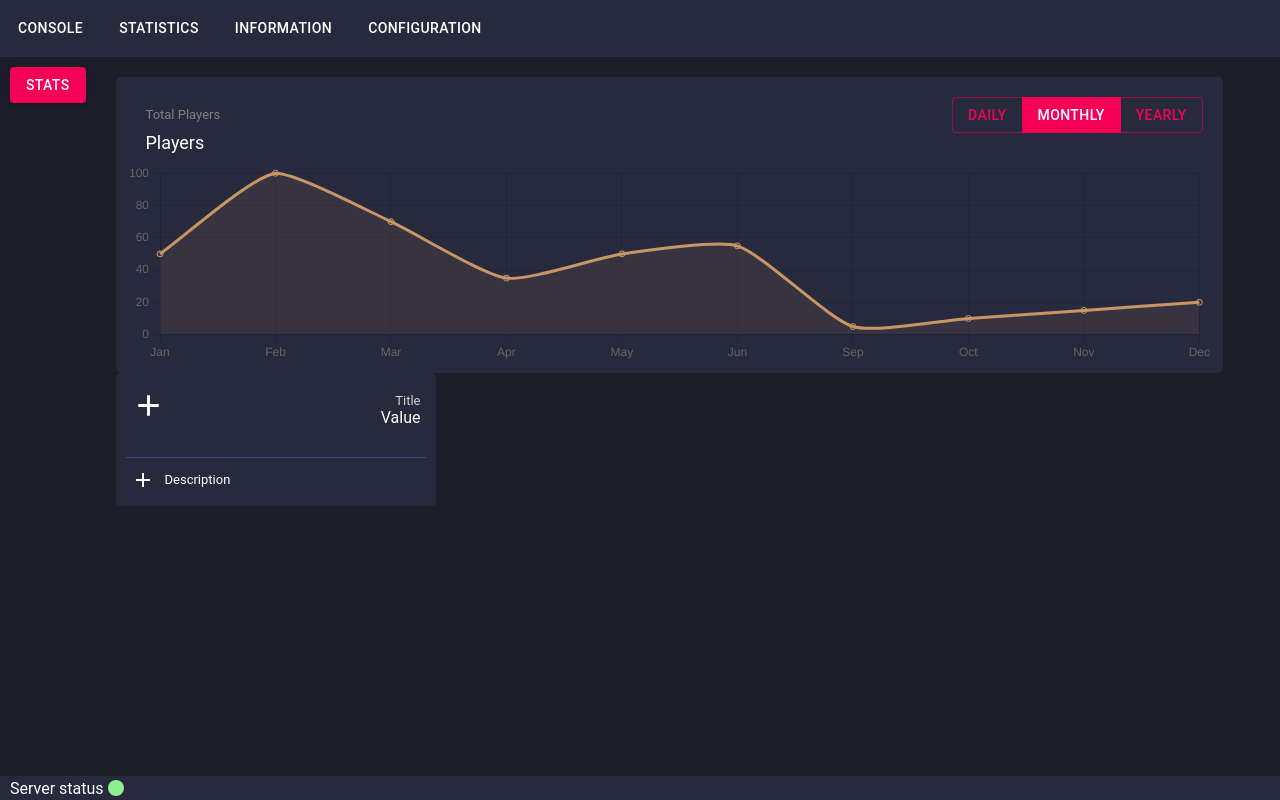
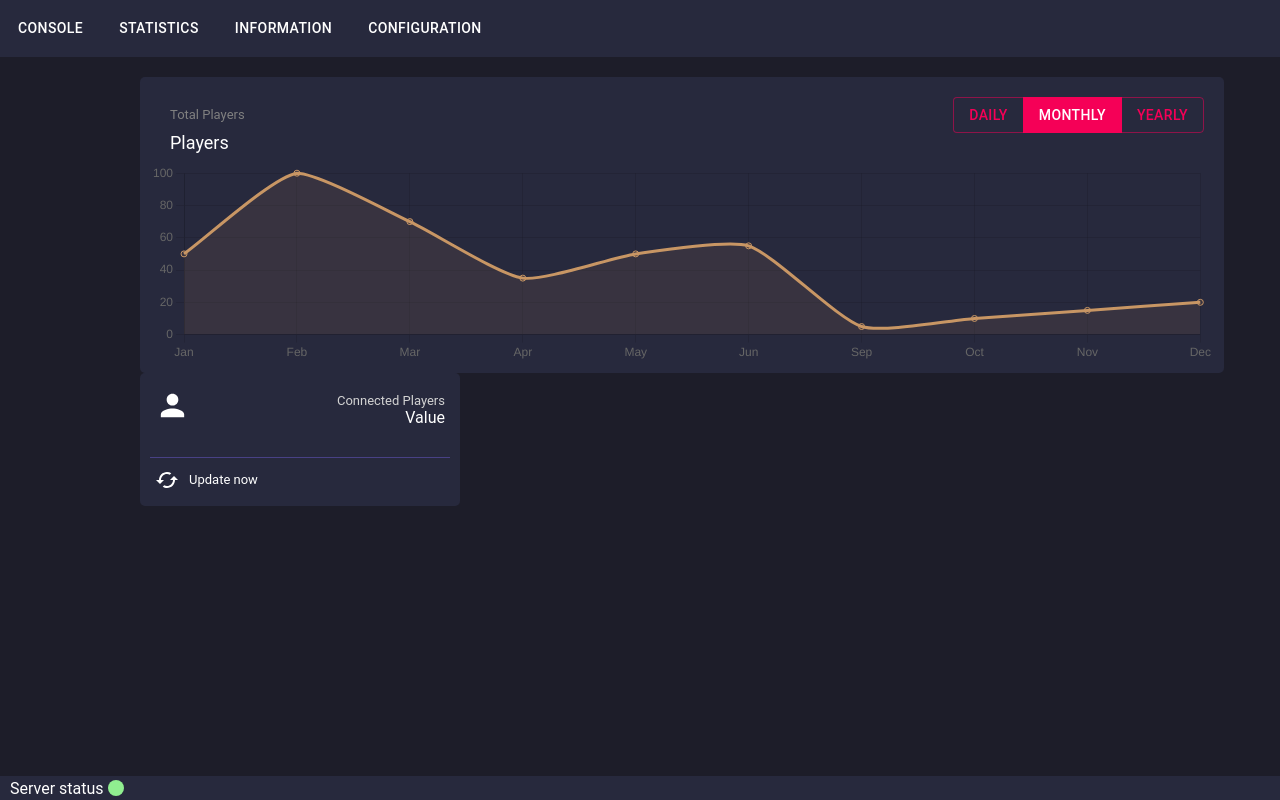
Before and after one commit to michalzard/Solaris, a React (Create React App) app: page /stats in a window 1280 px wide. Built offline with nearby package versions, Linux system fonts and the light colour scheme; no server answers.

Commit message:
card shows concurrent users

```diff
--- a/src/components/Statistics/ServerStats.jsx
+++ b/src/components/Statistics/ServerStats.jsx
@@ -1,26 +1,54 @@
-import React from 'react'
+import React, { useEffect } from 'react'
 import "./ServerStats.scss";
-import {Button} from "@material-ui/core";
+//import {Button} from "@material-ui/core";
 import PerformanceChart from './PerformanceChart';
 import StatCard from './StatCard';
+import { useState } from 'react';
+import PersonIcon from '@material-ui/icons/Person';
+import CachedIcon from '@material-ui/icons/Cached';
 
 function ServerStats({ws}) {
+    const [concurrentPlayers,setConcurrentPlayers]=useState(0);
+    ws.onmessage=(e)=>{
+        const data=JSON.parse(e.data);
+        if(data.Message.includes("users")){
+        const connectedPlayers=data.Message.split("\n")[1].replace("users","");
+        setConcurrentPlayers(connectedPlayers);
+        }else return;
+    }
+    useEffect(()=>{
+        setTimeout(()=>{
+        if(ws)ws.send(JSON.stringify({Message:"users", Name:"Console"}));
+        },200);
+    },[ws]);
+
+
+    const updateConcurrentInfo=()=>{
+    const playerCard=document.getElementById("playerCard");
+    if(playerCard && !playerCard.classList.contains("rotateAnimation")){
+    ws.send(JSON.stringify({Message:"users", Name:"Console"}));
+    playerCard.classList.add("rotateAnimation");
+    setTimeout(()=>{playerCard.classList.remove("rotateAnimation");},1100);
+    }
+    }
     return (
         <div className="server-stats">
             <LeftSideBar/>
             <div className="content">
            <PerformanceChart color={{r:200,g:150,b:100}}
            subtitle="Total Players" title="Players" fill/>
-            <StatCard/>
+            <StatCard title="Connected Players" id="playerCard" className="m-top" value={concurrentPlayers}  desc="Update now"
+            onClickCallback={updateConcurrentInfo} icon={<PersonIcon fontSize="large"/>} actionIcon={<CachedIcon/>}/>
            </div>
         </div>
     )
 }
+// TODO:Performance chart needs to be connected to database
+
 
 function LeftSideBar(){
     return(
         <div className="leftsidebar" style={{color:"white"}}>
-        <Button variant="contained" color="secondary">Stats</Button>
         </div>
     )
 }
--- a/src/components/Statistics/ServerStats.scss
+++ b/src/components/Statistics/ServerStats.scss
@@ -1,22 +1,37 @@
 @import "../../styles/Theme";
 
 
-.server-stats{
-    display:flex;
+.server-stats {
+  display: flex;
+  height: 100%;
+  background-color: $stats_background;
+
+  .content {
+    display: flex;
+    flex-direction: column;
+    width: 100%;
     height: 100%;
-    background-color:$stats_background;
+    padding: 20px;
+  }
 
-    .content{
-        display:flex;
-        flex-direction: column;
-        width:100%;
-        height: 100%;
-        padding:20px;
+  .m-top {
+    margin-top: 10px;
+  }
+
+  .rotateAnimation {
+    .action {
+      .icon {
+        animation:spin 1s;
+      }
     }
+  }
 }
 
-.leftsidebar{
-    display:flex;
-    flex-direction: column;
-    padding:10px;
+.leftsidebar {
+  display: flex;
+  flex-direction: column;
+  padding: 10px;
+  min-width: 100px;
 }
+
+@keyframes spin { 50% {transform: rotate(90deg);}}
```
